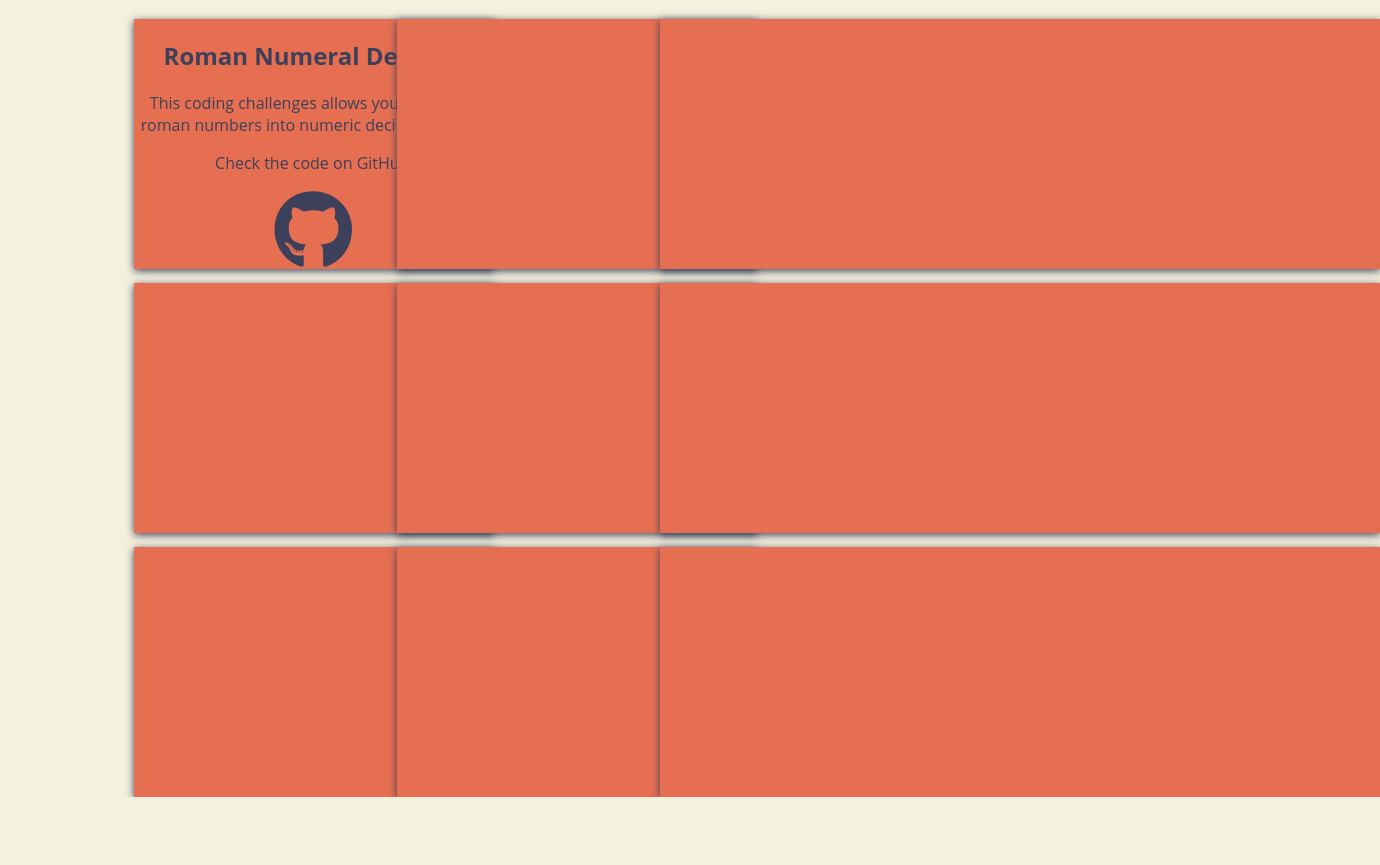
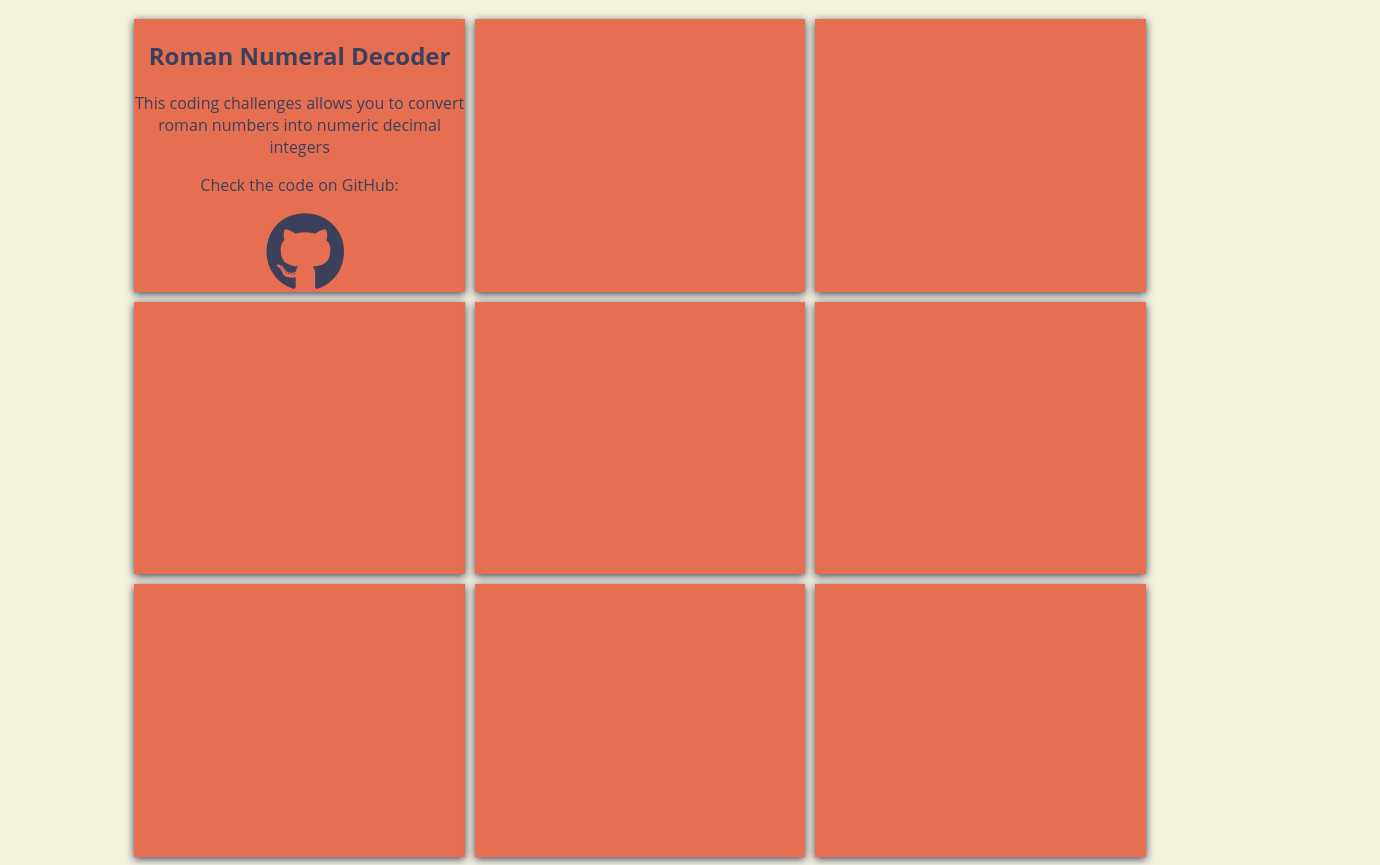
Before and after one commit to marcotherock/portfolio-site, a plain HTML site: page portfolio.html in a window 1280 px wide. Shown: the part 211-1076 px from the top of the page, 1380 px wide, since content can reach past the window. Before the commit the page ends 1008 px from the top, so only its background shows below. Drawn offline with Linux system fonts and the light colour scheme.

Commit message:
styling adjustments

```diff
--- a/CSS/style.css
+++ b/CSS/style.css
@@ -95,8 +95,8 @@ span {
 
   /* tiles */
   .container {  display: grid;
-    grid-template-columns: 25% 25% 50%;
-    grid-template-rows: 33% 33% 33%;
+    grid-template-columns: 1fr 1fr 1fr;
+    grid-template-rows: 1fr 1fr 1fr;
     gap: 10px 10px;
     grid-auto-flow: row;
     grid-template-areas:
@@ -107,23 +107,23 @@ span {
       padding-left: 10%;
 
   }
-  .tile1 { grid-area: tile1; background-color: #e76f51; height: 250px; width: 360px; box-shadow: #3d405b 0px 2px 8px; }
+  .tile1 { grid-area: tile1; background-color: #e76f51;  box-shadow: #3d405b 0px 2px 8px; }
 
-  .tile2 { grid-area: tile2; background-color: #e76f51; height: 250px; width: 360px; box-shadow: #3d405b 0px 2px 8px; }
+  .tile2 { grid-area: tile2; background-color: #e76f51; box-shadow: #3d405b 0px 2px 8px; }
 
-  .tile3 { grid-area: tile3; background-color: #e76f51;  height: 250px; width: 720px; box-shadow: #3d405b 0px 2px 8px; }
+  .tile3 { grid-area: tile3; background-color: #e76f51; box-shadow: #3d405b 0px 2px 8px; }
 
-  .tile4 { grid-area: tile4; background-color: #e76f51; height: 250px; width: 360px; box-shadow: #3d405b 0px 2px 8px; }
+  .tile4 { grid-area: tile4; background-color: #e76f51; box-shadow: #3d405b 0px 2px 8px; }
 
-  .tile5 { grid-area: tile5; background-color: #e76f51; height: 250px; width: 360px; box-shadow: #3d405b 0px 2px 8px; }
+  .tile5 { grid-area: tile5; background-color: #e76f51; box-shadow: #3d405b 0px 2px 8px; }
 
-  .tile6 { grid-area: tile6; background-color: #e76f51; height: 250px; width: 720px; box-shadow: #3d405b 0px 2px 8px; }
+  .tile6 { grid-area: tile6; background-color: #e76f51; box-shadow: #3d405b 0px 2px 8px; }
 
-  .tile7 { grid-area: tile7; background-color: #e76f51; height: 250px; width: 360px; box-shadow: #3d405b 0px 2px 8px; }
+  .tile7 { grid-area: tile7; background-color: #e76f51; box-shadow: #3d405b 0px 2px 8px; }
 
-  .tile8 { grid-area: tile8; background-color: #e76f51; height: 250px; width: 360px; box-shadow: #3d405b 0px 2px 8px; }
+  .tile8 { grid-area: tile8; background-color: #e76f51; box-shadow: #3d405b 0px 2px 8px; }
 
-  .tile9 { grid-area: tile9; background-color: #e76f51; height: 250px; width: 720px; box-shadow: #3d405b 0px 2px 8px; }
+  .tile9 { grid-area: tile9; background-color: #e76f51; box-shadow: #3d405b 0px 2px 8px; }
 
   .tile_title{
     text-align: center;
@@ -135,7 +135,7 @@ span {
 
   .tile_icon {
     border-bottom: 0px;
-    padding:140px;
+    padding:40%;
     color: #3d405b;
   }
 
```
Also changed, not shown: index.html (+1 -1 lines).
